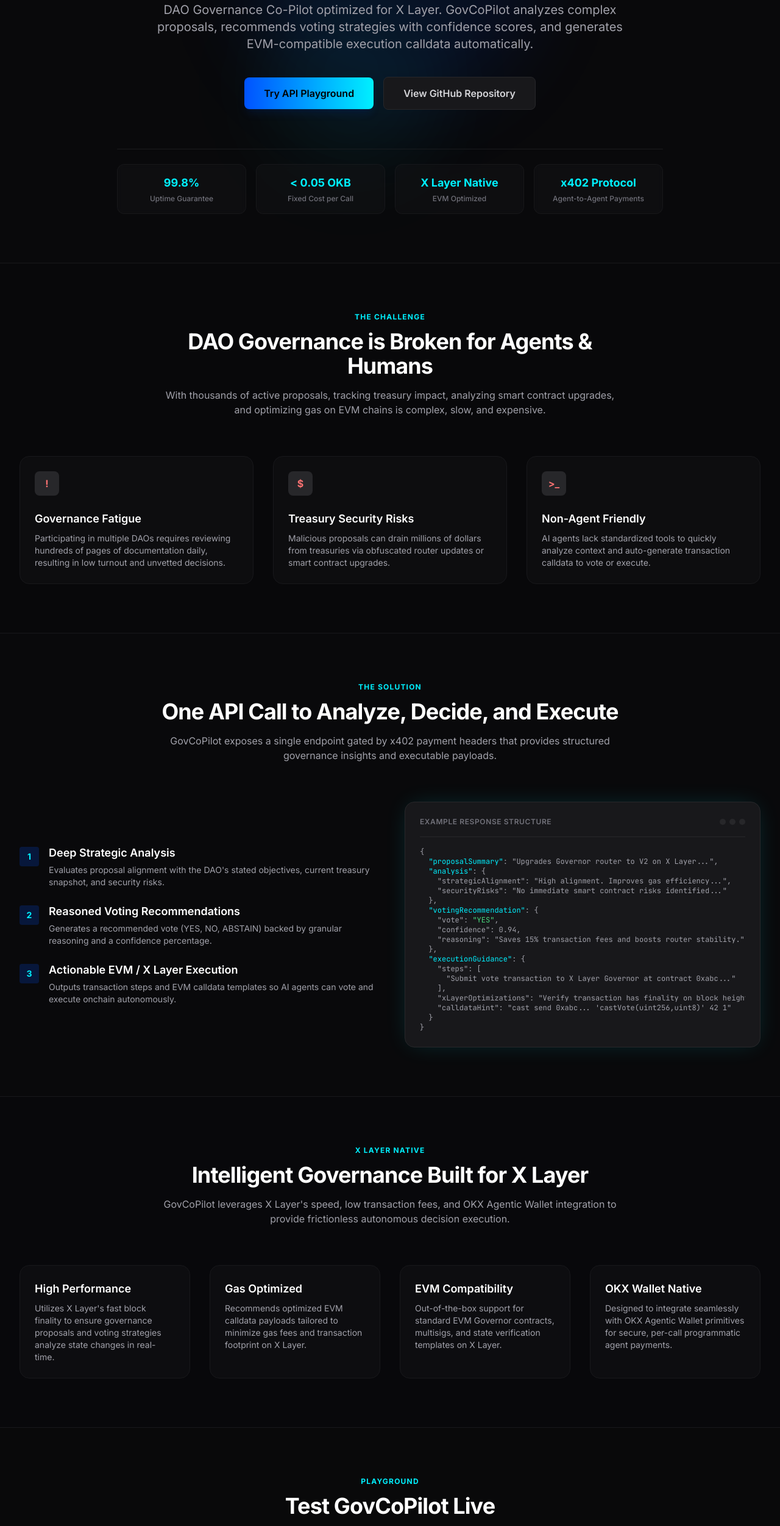
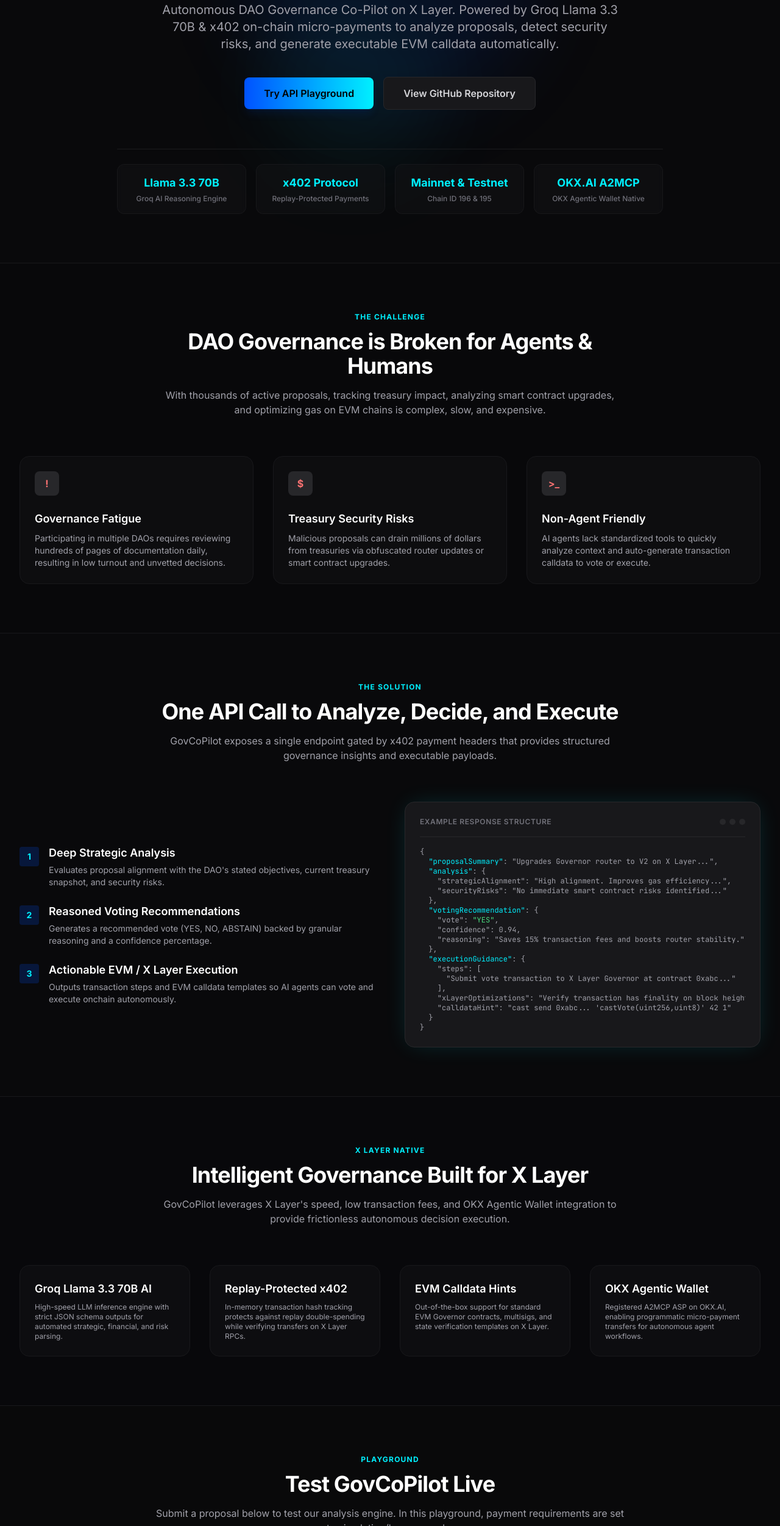
Before and after one commit to kellycryptos/GovCoPilot, a website: page public/index.html in a window 1280 px wide. Shown: the part 297-2800 px from the top of the page at 61% size. Drawn offline with nearby package versions, Linux system fonts and the light colour scheme.

Commit message:
docs: update README and landing page with technical, security, and dual-network architecture details

```diff
--- a/public/index.html
+++ b/public/index.html
@@ -90,7 +90,7 @@
           <span class="animate-ping absolute inline-flex h-full w-full rounded-full bg-emerald-400 opacity-75"></span>
           <span class="relative inline-flex rounded-full h-2.5 w-2.5 bg-emerald-400"></span>
         </span>
-        <span class="text-zinc-300 font-medium">Live on X Layer Mainnet • Powered by X Layer</span>
+        <span class="text-zinc-300 font-medium">Live on X Layer Mainnet (196) & Testnet (195) • A2MCP Service Provider</span>
       </div>
 
       <h1 class="text-4xl sm:text-6xl font-extrabold tracking-tight max-w-4xl mx-auto mb-6 bg-gradient-to-b from-white to-zinc-400 bg-clip-text text-transparent leading-none">
@@ -98,7 +98,7 @@
       </h1>
 
       <p class="text-lg sm:text-xl text-zinc-400 max-w-3xl mx-auto mb-10">
-        DAO Governance Co-Pilot optimized for X Layer. GovCoPilot analyzes complex proposals, recommends voting strategies with confidence scores, and generates EVM-compatible execution calldata automatically.
+        Autonomous DAO Governance Co-Pilot on X Layer. Powered by Groq Llama 3.3 70B & x402 on-chain micro-payments to analyze proposals, detect security risks, and generate executable EVM calldata automatically.
       </p>
 
       <div class="flex flex-col sm:flex-row items-center justify-center gap-4 mb-16">
@@ -113,20 +113,20 @@
       <!-- Feature Badges -->
       <div class="grid grid-cols-2 md:grid-cols-4 gap-4 max-w-4xl mx-auto pt-6 border-t border-zinc-800/60">
         <div class="p-4 rounded-xl bg-zinc-900/40 border border-zinc-800/40 backdrop-blur-sm">
-          <div class="text-xlayer-cyan font-bold text-lg mb-1">99.8%</div>
-          <div class="text-xs text-zinc-500 font-medium">Uptime Guarantee</div>
-        </div>
-        <div class="p-4 rounded-xl bg-zinc-900/40 border border-zinc-800/40 backdrop-blur-sm">
-          <div class="text-xlayer-cyan font-bold text-lg mb-1">&lt; 0.05 OKB</div>
-          <div class="text-xs text-zinc-500 font-medium">Fixed Cost per Call</div>
-        </div>
-        <div class="p-4 rounded-xl bg-zinc-900/40 border border-zinc-800/40 backdrop-blur-sm">
-          <div class="text-xlayer-cyan font-bold text-lg mb-1">X Layer Native</div>
-          <div class="text-xs text-zinc-500 font-medium">EVM Optimized</div>
+          <div class="text-xlayer-cyan font-bold text-lg mb-1">Llama 3.3 70B</div>
+          <div class="text-xs text-zinc-500 font-medium">Groq AI Reasoning Engine</div>
         </div>
         <div class="p-4 rounded-xl bg-zinc-900/40 border border-zinc-800/40 backdrop-blur-sm">
           <div class="text-xlayer-cyan font-bold text-lg mb-1">x402 Protocol</div>
-          <div class="text-xs text-zinc-500 font-medium">Agent-to-Agent Payments</div>
+          <div class="text-xs text-zinc-500 font-medium">Replay-Protected Payments</div>
+        </div>
+        <div class="p-4 rounded-xl bg-zinc-900/40 border border-zinc-800/40 backdrop-blur-sm">
+          <div class="text-xlayer-cyan font-bold text-lg mb-1">Mainnet & Testnet</div>
+          <div class="text-xs text-zinc-500 font-medium">Chain ID 196 & 195</div>
+        </div>
+        <div class="p-4 rounded-xl bg-zinc-900/40 border border-zinc-800/40 backdrop-blur-sm">
+          <div class="text-xlayer-cyan font-bold text-lg mb-1">OKX.AI A2MCP</div>
+          <div class="text-xs text-zinc-500 font-medium">OKX Agentic Wallet Native</div>
         </div>
       </div>
     </div>
@@ -270,27 +270,27 @@
 
       <div class="grid grid-cols-1 md:grid-cols-4 gap-8">
         <div class="p-6 rounded-2xl bg-zinc-900/30 border border-zinc-900">
-          <h4 class="text-lg font-semibold text-white mb-2">High Performance</h4>
-          <p class="text-zinc-405 text-sm text-zinc-400">
-            Utilizes X Layer's fast block finality to ensure governance proposals and voting strategies analyze state changes in real-time.
+          <h4 class="text-lg font-semibold text-white mb-2">Groq Llama 3.3 70B AI</h4>
+          <p class="text-xs text-zinc-400">
+            High-speed LLM inference engine with strict JSON schema outputs for automated strategic, financial, and risk parsing.
           </p>
         </div>
         <div class="p-6 rounded-2xl bg-zinc-900/30 border border-zinc-900">
-          <h4 class="text-lg font-semibold text-white mb-2">Gas Optimized</h4>
-          <p class="text-zinc-405 text-sm text-zinc-400">
-            Recommends optimized EVM calldata payloads tailored to minimize gas fees and transaction footprint on X Layer.
+          <h4 class="text-lg font-semibold text-white mb-2">Replay-Protected x402</h4>
+          <p class="text-xs text-zinc-400">
+            In-memory transaction hash tracking protects against replay double-spending while verifying transfers on X Layer RPCs.
           </p>
         </div>
         <div class="p-6 rounded-2xl bg-zinc-900/30 border border-zinc-900">
-          <h4 class="text-lg font-semibold text-white mb-2">EVM Compatibility</h4>
-          <p class="text-zinc-405 text-sm text-zinc-400">
+          <h4 class="text-lg font-semibold text-white mb-2">EVM Calldata Hints</h4>
+          <p class="text-xs text-zinc-400">
             Out-of-the-box support for standard EVM Governor contracts, multisigs, and state verification templates on X Layer.
           </p>
         </div>
         <div class="p-6 rounded-2xl bg-zinc-900/30 border border-zinc-900">
-          <h4 class="text-lg font-semibold text-white mb-2">OKX Wallet Native</h4>
-          <p class="text-zinc-405 text-sm text-zinc-400">
-            Designed to integrate seamlessly with OKX Agentic Wallet primitives for secure, per-call programmatic agent payments.
+          <h4 class="text-lg font-semibold text-white mb-2">OKX Agentic Wallet</h4>
+          <p class="text-xs text-zinc-400">
+            Registered A2MCP ASP on OKX.AI, enabling programmatic micro-payment transfers for autonomous agent workflows.
           </p>
         </div>
       </div>
```
Also changed, not shown: README.md.
